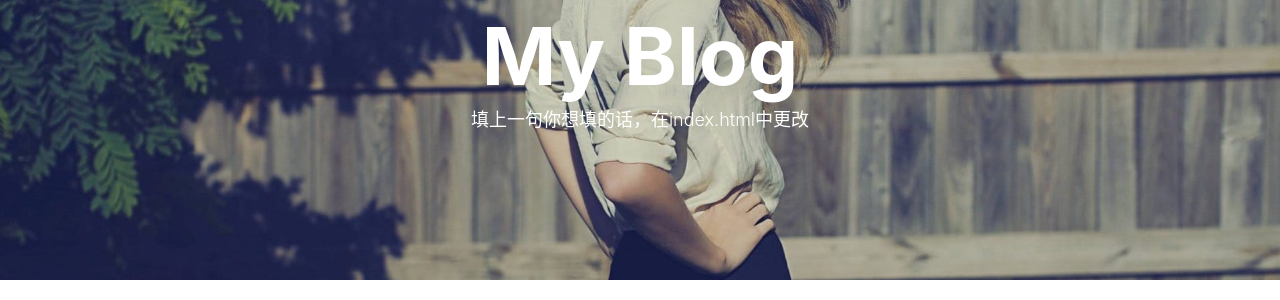
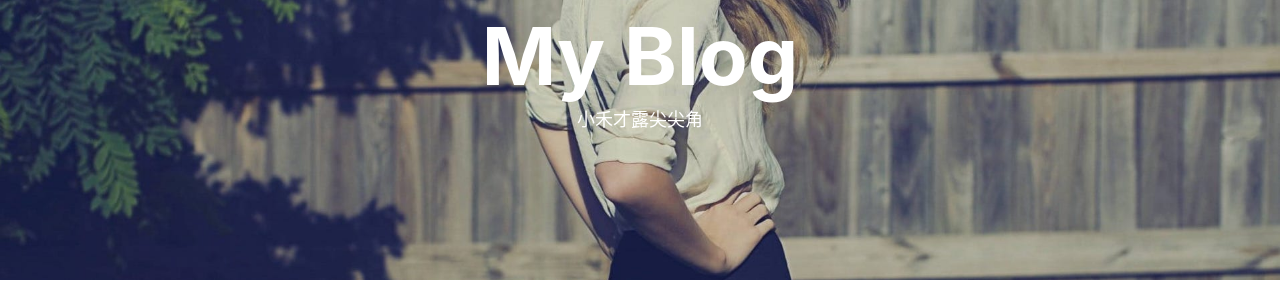
Before and after one commit to Joyeexx/whulxj, a Jekyll site: the page built from index.html, in a window 1280 px wide. Shown: the part 138-438 px from the top of the page. Built offline with Jekyll 4.4.1, drawn with Linux system fonts in a browser that asks for light colours; nearby versions of some CDN libraries; the list of posts is cut into pages by our own code; comment, search, counter and statistics services are not loaded.

Commit message:
Update index.html

```diff
--- a/index.html
+++ b/index.html
@@ -1,6 +1,6 @@
 ---
 layout: page
-description: "填上一句你想填的话，在index.html中更改"
+description: "小禾才露尖尖角"
 ---
 
 {% for post in paginator.posts %}
```
